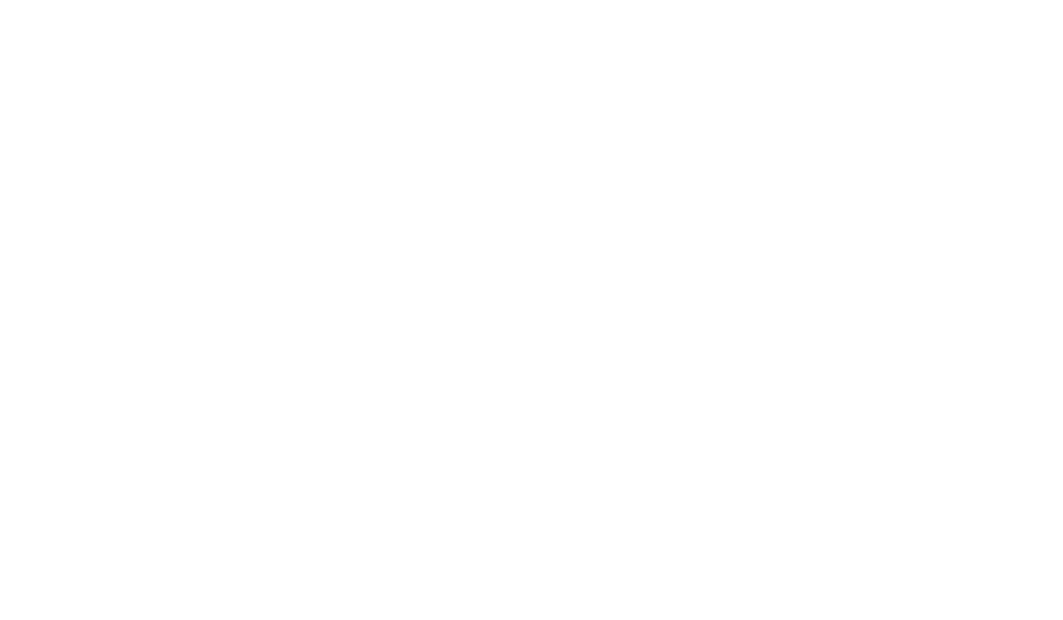
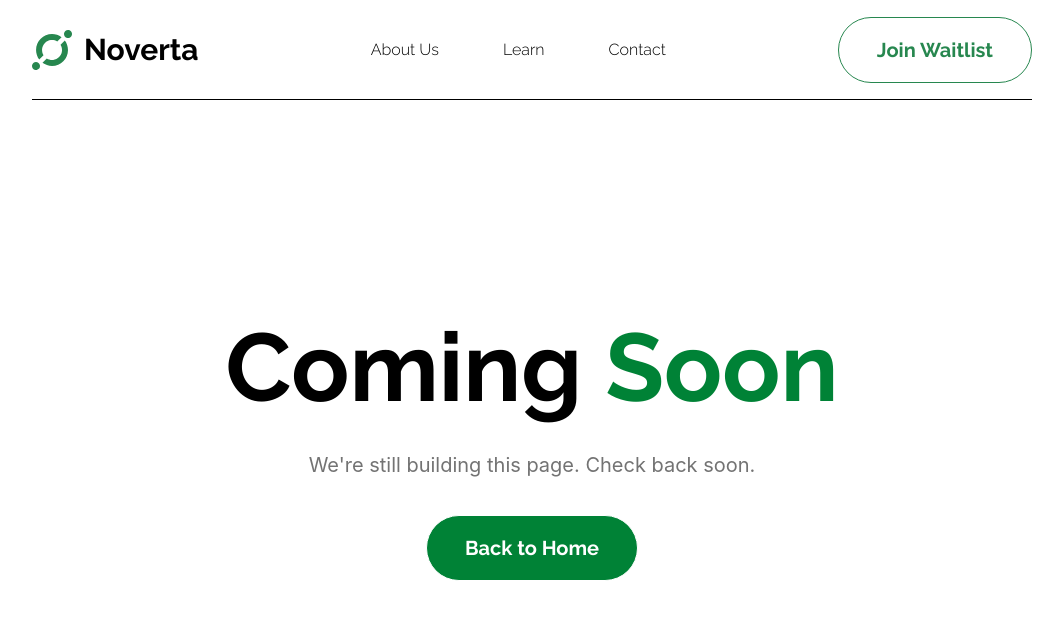
Before and after one commit to GPapagiannopoulos/enterpreneurial_journey, a React (Vite) app in the folder frontend/: page /soon in a window 1280 px wide. Before the commit this address had no page. Shown: the top 620 px of the page, without its empty margins (108-1171 px from the left). Built offline with nearby package versions, Linux system fonts and the light colour scheme.

Commit message:
feat: create under construction page

```diff
--- a/frontend/src/App.tsx
+++ b/frontend/src/App.tsx
@@ -5,6 +5,7 @@
 import Explore from "./pages/Explore.tsx";
 import ForDevelopers from "./pages/ForDevelopers.tsx";
 import UpdateMe from "./pages/UpdateMe.tsx";
+import UnderConstruction from "./pages/UnderConstruction.tsx";
 
 export default function App() {
   return (
@@ -16,6 +17,7 @@
         <Route path="/explore" element={<Explore />} />
         <Route path="/fordevelopers" element={<ForDevelopers />} />
         <Route path="/updateme" element={<UpdateMe />} />
+        <Route path="/soon" element={<UnderConstruction />} />
       </Routes>
     </BrowserRouter>
   );
--- a/frontend/src/components/Footer.tsx
+++ b/frontend/src/components/Footer.tsx
@@ -12,21 +12,21 @@
           </div>
         </div>
         <div className="grid grid-cols-3 gap-x-30 gap-y-15 text-black text-xl font-raleway">
-          <a href="#">About Us</a>
-          <a href="#">Terms & Conditions</a>
-          <a href="#">X</a>
-          <a href="#">Learn</a>
-          <a href="#">Privacy Policy</a>
-          <a href="#">Facebook</a>
-          <a href="#">Contact</a>
-          <a href="#">Become a Partner</a>
-          <a href="#">Instagram</a>
+          <a href="/soon">About Us</a>
+          <a href="/soon">Terms & Conditions</a>
+          <a href="/soon">X</a>
+          <a href="/soon">Learn</a>
+          <a href="/soon">Privacy Policy</a>
+          <a href="/soon">Facebook</a>
+          <a href="/soon">Contact</a>
+          <a href="/soon">Become a Partner</a>
+          <a href="/soon">Instagram</a>
         </div>
       </div>
       <div className="flex justify-center pb-18">
-        <Link to="/">Privacy Policy</Link>|
-        <Link to="/">Terms & Conditions</Link>|
-        <Link to="/">Cookies Policy</Link>
+        <Link to="/soon">Privacy Policy</Link>|
+        <Link to="/soon">Terms & Conditions</Link>|
+        <Link to="/soon">Cookies Policy</Link>
       </div>
     </section>
   );
--- /dev/null
+++ b/frontend/src/pages/UnderConstruction.tsx
@@ -0,0 +1,26 @@
+import { useNavigate } from "react-router-dom";
+import Navbar from "../components/Navbar";
+import Button from "../components/Button";
+
+export default function UnderConstruction() {
+  const navigate = useNavigate();
+
+  return (
+    <div className="min-h-screen px-35 flex flex-col">
+      <Navbar />
+      <div className="flex-1 flex flex-col items-center justify-center text-center gap-9">
+        <h1 className="text-8xl font-bold font-raleway text-black">
+          Coming <span className="text-green-700">Soon</span>
+        </h1>
+        <p className="text-neutral-500 text-xl font-inter max-w-lg">
+          We're still building this page. Check back soon.
+        </p>
+        <Button
+          label="Back to Home"
+          variant="primary"
+          onClick={() => navigate("/")}
+        />
+      </div>
+    </div>
+  );
+}
```
